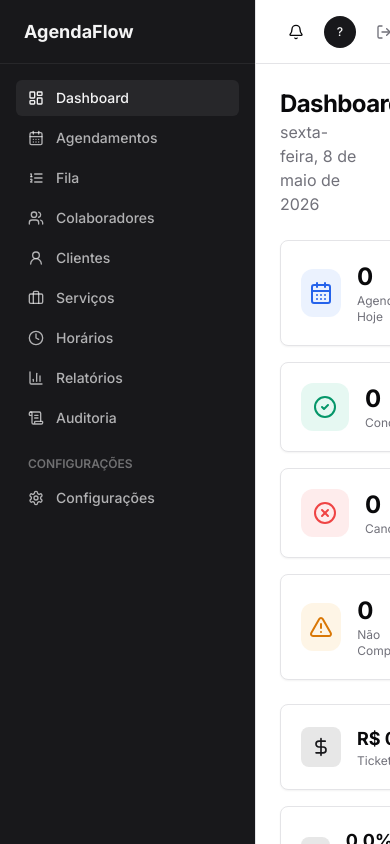
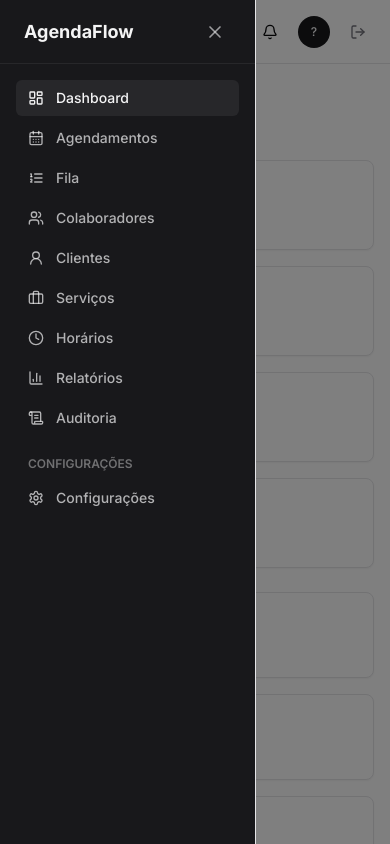
Before and after one commit to qa-matheuspereira/agendaflow, a Next.js app in the folder apps/web/: page / in a window 390 px wide. Built offline with nearby package versions, Linux system fonts and the light colour scheme; no server answers.

Commit message:
feat: collapsible sidebar with hamburger - mobile overlay + auto-close on nav

```diff
--- a/apps/web/src/app/(dashboard)/layout.tsx
+++ b/apps/web/src/app/(dashboard)/layout.tsx
@@ -1,19 +1,22 @@
 import { AuthProvider } from '@/providers/auth-provider';
+import { SidebarProvider } from '@/providers/sidebar-provider';
 import { Sidebar } from '@/components/layout/sidebar';
 import { Header } from '@/components/layout/header';
 
 export default function DashboardLayout({ children }: { children: React.ReactNode }) {
   return (
     <AuthProvider>
+      <SidebarProvider>
         <div className="flex h-screen overflow-hidden bg-background">
           <Sidebar />
           <div className="flex flex-1 flex-col overflow-hidden">
             <Header />
-          <main className="flex-1 overflow-auto p-6">
+            <main className="flex-1 overflow-auto p-4 md:p-6">
               {children}
             </main>
           </div>
         </div>
+      </SidebarProvider>
     </AuthProvider>
   );
 }
--- a/apps/web/src/components/layout/header.tsx
+++ b/apps/web/src/components/layout/header.tsx
@@ -1,15 +1,24 @@
 'use client';
 
-import { LogOut, Bell } from 'lucide-react';
+import { Menu, LogOut, Bell } from 'lucide-react';
 import { useAuth } from '@/providers/auth-provider';
 import { getInitials } from '@/lib/utils';
+import { useSidebar } from '@/providers/sidebar-provider';
 
 export function Header() {
   const { user, logout } = useAuth();
+  const { toggle } = useSidebar();
 
   return (
-    <header className="flex h-16 items-center justify-between border-b bg-background px-6">
-      <div />
+    <header className="flex h-16 items-center justify-between border-b bg-background px-4 md:px-6">
+      {/* Hamburger — always visible */}
+      <button
+        onClick={toggle}
+        className="rounded-md p-2 text-muted-foreground hover:bg-muted hover:text-foreground transition-colors"
+        aria-label="Abrir/fechar menu"
+      >
+        <Menu className="h-5 w-5" />
+      </button>
 
       <div className="flex items-center gap-3">
         <button className="relative rounded-full p-2 hover:bg-muted">
--- a/apps/web/src/components/layout/sidebar.tsx
+++ b/apps/web/src/components/layout/sidebar.tsx
@@ -13,8 +13,10 @@
   Settings,
   ListOrdered,
   ScrollText,
+  X,
 } from 'lucide-react';
 import { cn } from '@/lib/utils';
+import { useSidebar } from '@/providers/sidebar-provider';
 
 const navItems = [
   { href: '/', label: 'Dashboard', icon: LayoutDashboard },
@@ -34,11 +36,37 @@
 
 export function Sidebar() {
   const pathname = usePathname();
+  const { open, close } = useSidebar();
 
   return (
-    <aside className="flex w-64 flex-col border-r bg-sidebar">
-      <div className="flex h-16 items-center border-b border-sidebar-border px-6">
+    <>
+      {/* Mobile overlay */}
+      {open && (
+        <div
+          className="fixed inset-0 z-20 bg-black/50 md:hidden"
+          onClick={close}
+        />
+      )}
+
+      {/* Sidebar */}
+      <aside
+        className={cn(
+          'fixed inset-y-0 left-0 z-30 flex w-64 flex-col border-r bg-sidebar transition-transform duration-300 ease-in-out',
+          'md:relative md:translate-x-0 md:z-auto',
+          open ? 'translate-x-0' : '-translate-x-full',
+        )}
+      >
+        {/* Logo + close button */}
+        <div className="flex h-16 items-center justify-between border-b border-sidebar-border px-6">
           <span className="text-lg font-bold text-sidebar-foreground">AgendaFlow</span>
+          {/* Close button visible only on mobile */}
+          <button
+            onClick={close}
+            className="rounded-md p-1.5 text-sidebar-foreground/60 hover:bg-sidebar-accent/50 hover:text-sidebar-foreground md:hidden"
+            aria-label="Fechar menu"
+          >
+            <X className="h-5 w-5" />
+          </button>
         </div>
 
         <nav className="flex-1 space-y-1 overflow-auto p-4">
@@ -47,6 +75,10 @@
               <Link
                 key={href}
                 href={href}
+                onClick={() => {
+                  // Auto-close on mobile after navigation
+                  if (window.innerWidth < 768) close();
+                }}
                 className={cn(
                   'flex items-center gap-3 rounded-md px-3 py-2 text-sm font-medium transition-colors',
                   pathname === href
@@ -68,6 +100,9 @@
               <Link
                 key={href}
                 href={href}
+                onClick={() => {
+                  if (window.innerWidth < 768) close();
+                }}
                 className={cn(
                   'flex items-center gap-3 rounded-md px-3 py-2 text-sm font-medium transition-colors',
                   pathname === href
@@ -82,5 +117,6 @@
           </div>
         </nav>
       </aside>
+    </>
   );
 }
--- /dev/null
+++ b/apps/web/src/providers/sidebar-provider.tsx
@@ -0,0 +1,30 @@
+'use client';
+
+import { createContext, useContext, useState, useCallback } from 'react';
+
+interface SidebarContextValue {
+  open: boolean;
+  toggle: () => void;
+  close: () => void;
+}
+
+const SidebarContext = createContext<SidebarContextValue>({
+  open: true,
+  toggle: () => {},
+  close: () => {},
+});
+
+export function SidebarProvider({ children }: { children: React.ReactNode }) {
+  const [open, setOpen] = useState(true);
+  const toggle = useCallback(() => setOpen((v) => !v), []);
+  const close = useCallback(() => setOpen(false), []);
+  return (
+    <SidebarContext.Provider value={{ open, toggle, close }}>
+      {children}
+    </SidebarContext.Provider>
+  );
+}
+
+export function useSidebar() {
+  return useContext(SidebarContext);
+}
```
Lines whose indentation alone changed are shown as unchanged.
